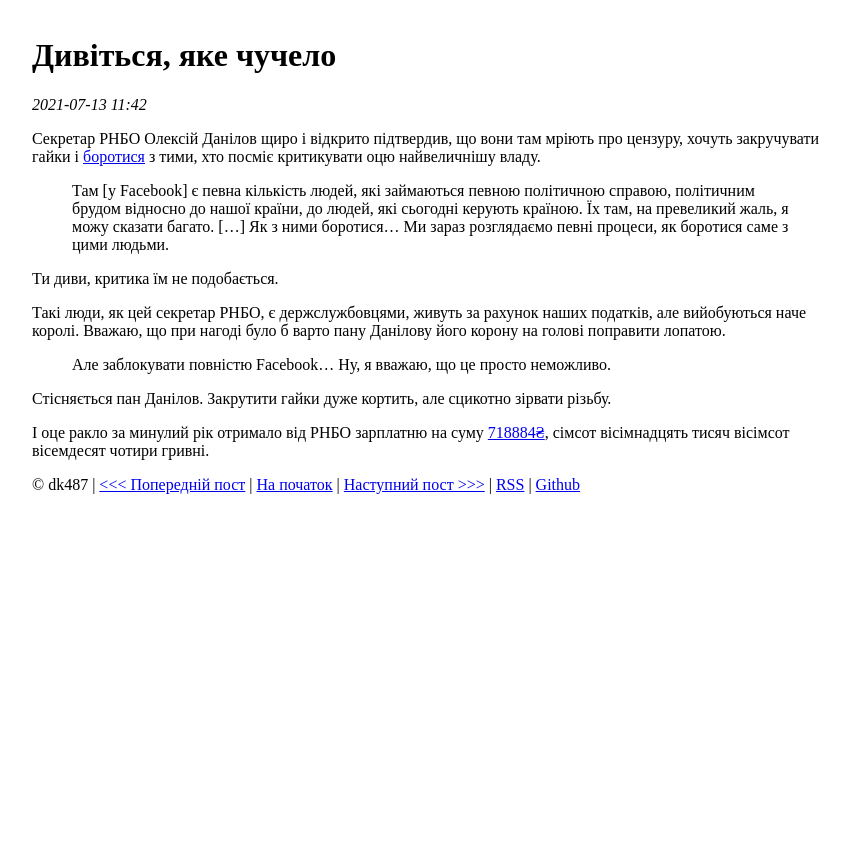
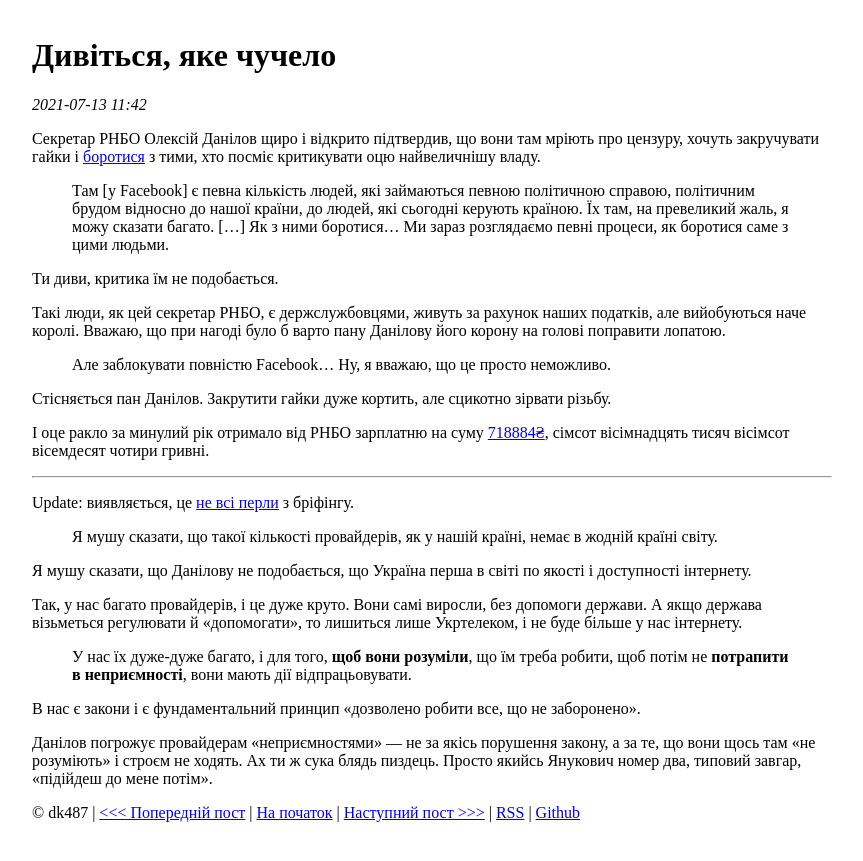
Before and after one commit to dk487/test.de.co.ua, a Jekyll site: the page built from _posts/2021/2021-07-13-danilov.md, in a window 1280 px wide. Shown: the top 861 px of the page, without its empty margins (208-1071 px from the left). Built offline with Jekyll 4.4.1, drawn with Linux system fonts in a browser that asks for light colours.

Commit message:
Post update

```diff
--- a/_posts/2021/2021-07-13-danilov.md
+++ b/_posts/2021/2021-07-13-danilov.md
@@ -17,5 +17,22 @@ date: 2021-07-13 14:42:52 +03:00
 
 І оце ракло за минулий рік отримало від РНБО зарплатню на суму [718884₴][2], сімсот вісімнадцять тисяч вісімсот вісемдесят чотири гривні.
 
+* * *
+
+Update: виявляється, це [не всі перли][3] з бріфінгу.
+
+> Я мушу сказати, що такої кількості провайдерів, як у нашій країні, немає в жодній країні світу.
+
+Я мушу сказати, що Данілову не подобається, що Україна перша в світі по якості і доступності інтернету.
+
+Так, у нас багато провайдерів, і це дуже круто. Вони самі виросли, без допомоги держави. А якщо держава візьметься регулювати й «допомогати», то лишиться лише Укртелеком, і не буде більше у нас інтернету.
+
+> У нас їх дуже-дуже багато, і для того, **щоб вони розуміли**, що їм треба робити, щоб потім не **потрапити в неприємності**, вони мають дії відпрацьовувати.
+
+В нас є закони і є фундаментальний принцип «дозволено робити все, що не заборонено».
+
+Данілов погрожує провайдерам «неприємностями» — не за якісь порушення закону, а за те, що вони щось там «не розуміють» і строєм не ходять. Ах ти ж сука блядь пиздець. Просто якийсь Янукович номер два, типовий завгар, «підійдеш до мене потім».
+
 [1]: https://bykvu.com/ua/bukvy/danilov-zajaviv-shho-rnbo-vivchaie-jak-borotisja-z-kritikami-vladi-na-facebook/
 [2]: https://public.nazk.gov.ua/documents/7936260e-dd95-4bd6-9418-d214010cf7f1
+[3]: https://www.ukrinform.ua/rubric-polytics/3279364-radbez-ne-mae-namiru-stvoruvati-sankcijnij-reestr-zmi-danilov.html
```
